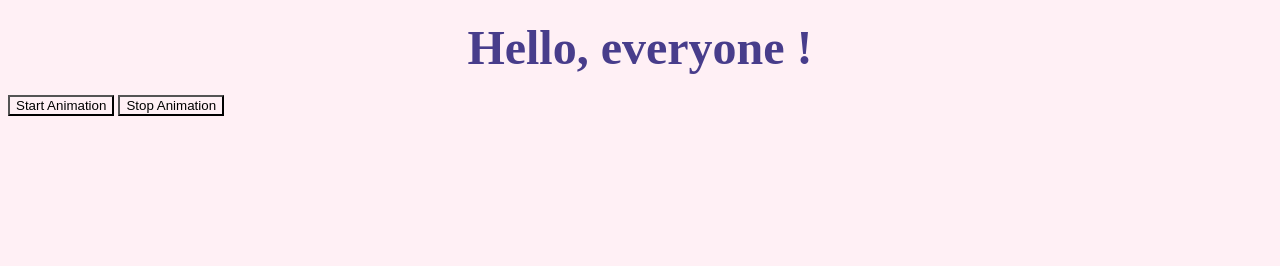
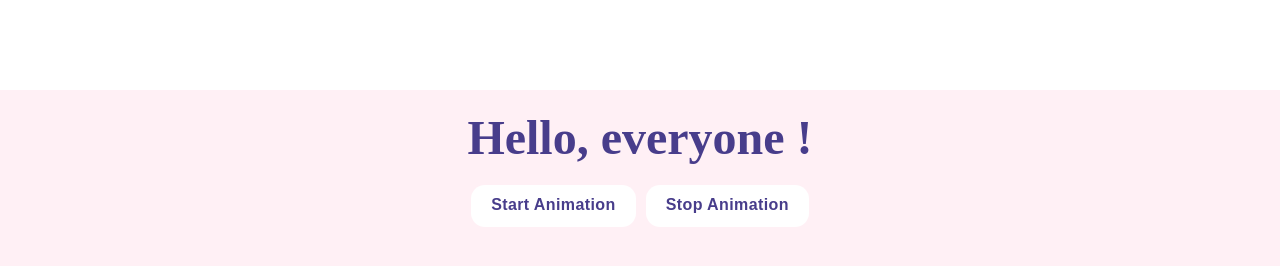
Before and after one commit to Mariia5pon/Hillel, a plain HTML site: page index.html in a window 1280 px wide. Drawn offline with Linux system fonts and the light colour scheme.

Commit message:
add style for buttons

```diff
--- a/css/style.css
+++ b/css/style.css
@@ -1,13 +1,54 @@
+:root {
+    --text: darkslateblue;
+    --white: #FFF;
+    --border-btn: 14px;
+    --white-text: #C0C0C0;
+}
+
+
 * {
+    margin: 0;
+    padding: 0;
+    outline: 0;
+    border: none;
+    box-sizing: border-box;
+    color: inherit;
+    text-decoration: none;
+}
+
+header {
+    background-color: var(--white);
+    height: 90px;
+}
+
+body{
     background-color: lavenderblush;
+
 }
 
 h1 {
     text-align: center;
-    color: darkslateblue;
+    color: var(--text);
     font-size: xxx-large;
     margin: 20px;
     transition: transform 0.5s ease-in-out;
+}
+
+.btn {
+    cursor: pointer;
+    font-size: 16px;
+    font-weight: bold;
+    background: var(--white);
+    padding: 11px 20px 13px;
+    color: var(--text);
+    position: relative;
+    letter-spacing: 0.4px;
+    border-radius: var(--border-btn);
+}
+
+.container {
+    max-width: 1200px;
+    margin: 0 auto;
 }
 
 @keyframes bounce {
@@ -22,3 +63,9 @@ h1 {
 .animate {
     animation: bounce 1s infinite;
 }
+
+.btn-container {
+    display: flex;
+    justify-content: center;
+    gap: 10px;
+}
--- a/index.html
+++ b/index.html
@@ -9,9 +9,13 @@
 <body>
 <header></header>
 <main>
-	<h1 id="animatedText">Hello, everyone !</h1>
-	<button onclick="startAnimation()">Start Animation</button>
-	<button onclick="stopAnimation()">Stop Animation</button>
+	<div class="container">
+		<h1 id="animatedText">Hello, everyone !</h1>
+		<div class="btn-container">
+			<button class="btn" onclick="startAnimation()">Start Animation</button>
+			<button class="btn" onclick="stopAnimation()">Stop Animation</button>
+		</div>
+	</div>
 </main>
 <footer></footer>
 </body>
```
